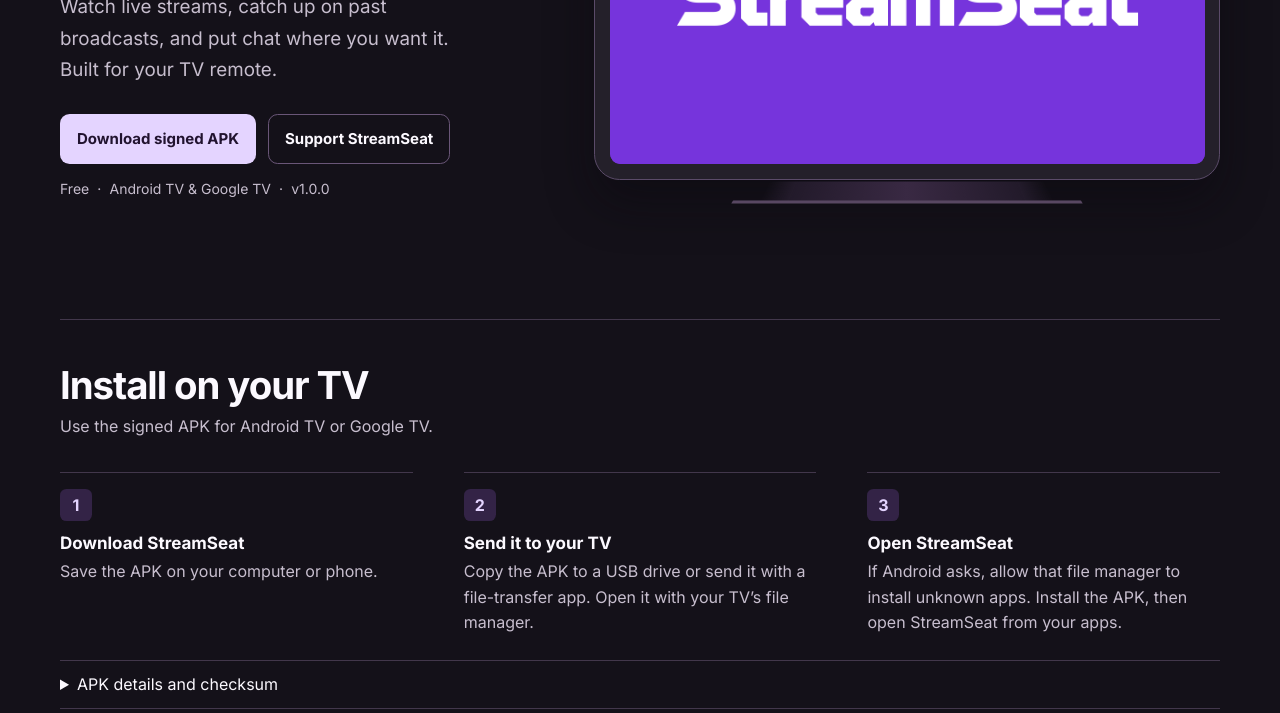
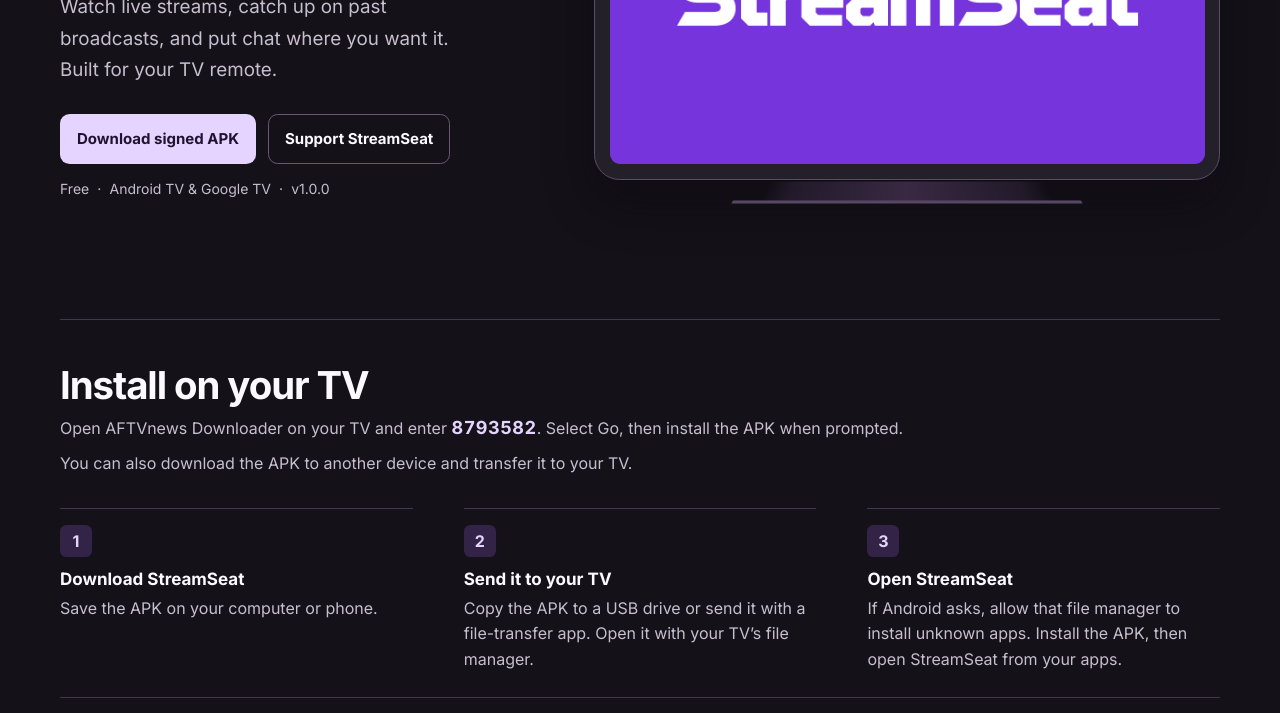
Before and after one commit to StreamerSeat/streamseat-download, a plain HTML site: page index.html in a window 1280 px wide. Shown: the part 381-1094 px from the top of the page. Drawn offline with Linux system fonts and the light colour scheme.

Commit message:
Add the StreamSeat Downloader code

```diff
--- a/index.html
+++ b/index.html
@@ -38,7 +38,8 @@
     <section id="install" class="section" aria-labelledby="install-title">
       <header class="section-heading">
         <h2 id="install-title">Install on your TV</h2>
-        <p>Use the signed APK for Android TV or Google TV.</p>
+        <p>Open AFTVnews Downloader on your TV and enter <strong class="downloader-code">8793582</strong>. Select Go, then install the APK when prompted.</p>
+        <p>You can also download the APK to another device and transfer it to your TV.</p>
       </header>
       <ol class="steps">
         <li><h3>Download StreamSeat</h3><p>Save the APK on your computer or phone.</p></li>
--- a/style.css
+++ b/style.css
@@ -56,6 +56,7 @@ h1 { font-size: clamp(3rem, 6.15vw, 6.1rem); line-height: .96; letter-spacing: -
 .section { border-top: 1px solid var(--border); padding-block: 2.75rem; }
 h2 { font-size: clamp(1.75rem, 3vw, 2.6rem); letter-spacing: -.028em; line-height: 1.1; }
 .section-heading p, .support p, footer p { color: var(--subtle); line-height: 1.6; margin-top: .5rem; }
+.downloader-code { color: var(--lavender); font-size: 1.125em; font-variant-numeric: tabular-nums; letter-spacing: .03em; }
 .steps { display: grid; grid-template-columns: repeat(3, 1fr); gap: clamp(1.5rem, 4vw, 3.25rem); margin: 2rem 0 0; padding: 0; list-style: none; counter-reset: step; }
 .steps li { counter-increment: step; border-top: 1px solid var(--border); padding-top: 1rem; }
 .steps li::before { content: counter(step); display: grid; place-items: center; width: 2rem; height: 2rem; margin-bottom: .75rem; border-radius: .4rem; background: #332346; color: var(--lavender); font-weight: 700; }
```
